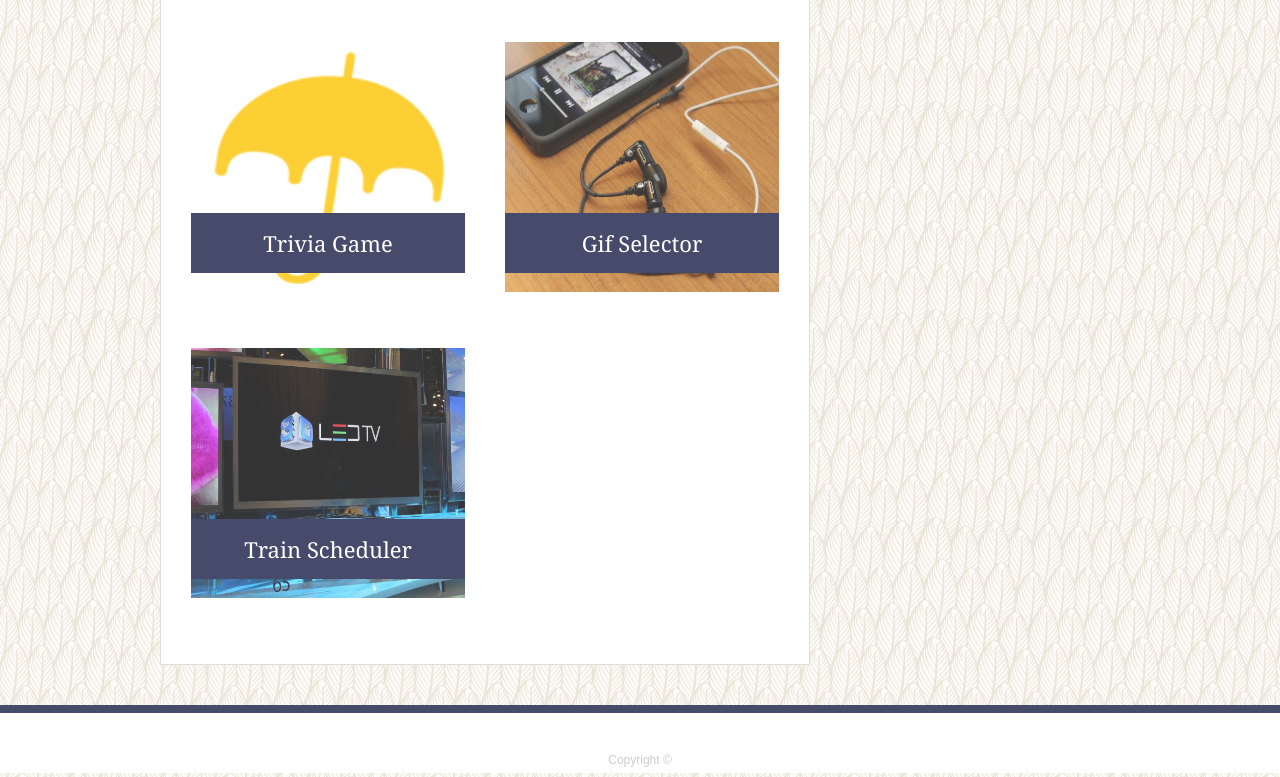
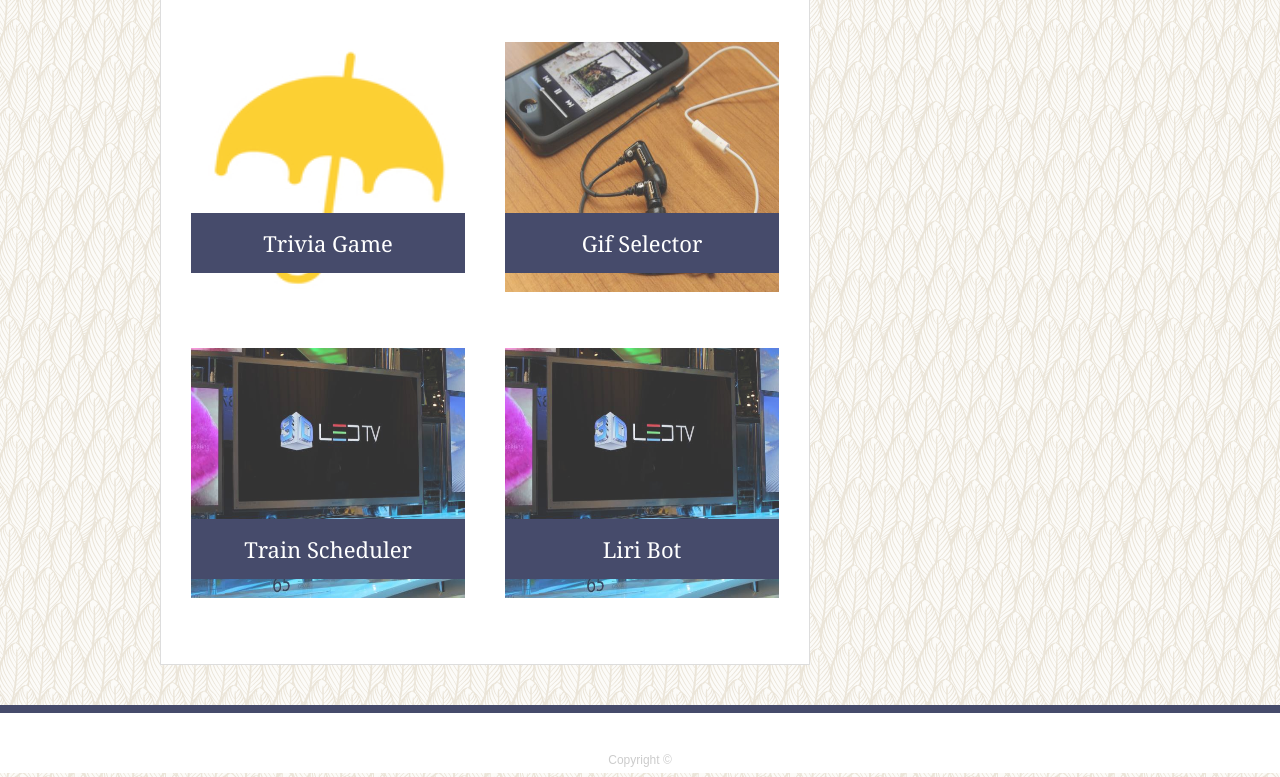
Before and after one commit to charlotteasencio/Responsive-Portfolio, a plain HTML site: page portfolio.html in a window 1280 px wide. Shown: the part 537-1314 px from the top of the page. Drawn offline with Linux system fonts and the light colour scheme.

Commit message:
added liri bot to portfolio

```diff
--- a/portfolio.html
+++ b/portfolio.html
@@ -52,6 +52,11 @@
         <h3>Train Scheduler</h3>
       </div>
 
+      <div class="work">
+        <a href="https://github.com/charlotteasencio/liri-node-app.git" target"_blank"><img src="assets/imgs/technics-q-c-640-480-9.jpg" alt="Liri Bot"></a>
+
+      <h3>Liri Bot</h3>
+    </div>
     </section>
 
     <section class="sidebar">
```
Also changed, not shown: assets/imgs/pinkcrystal.png (added).
